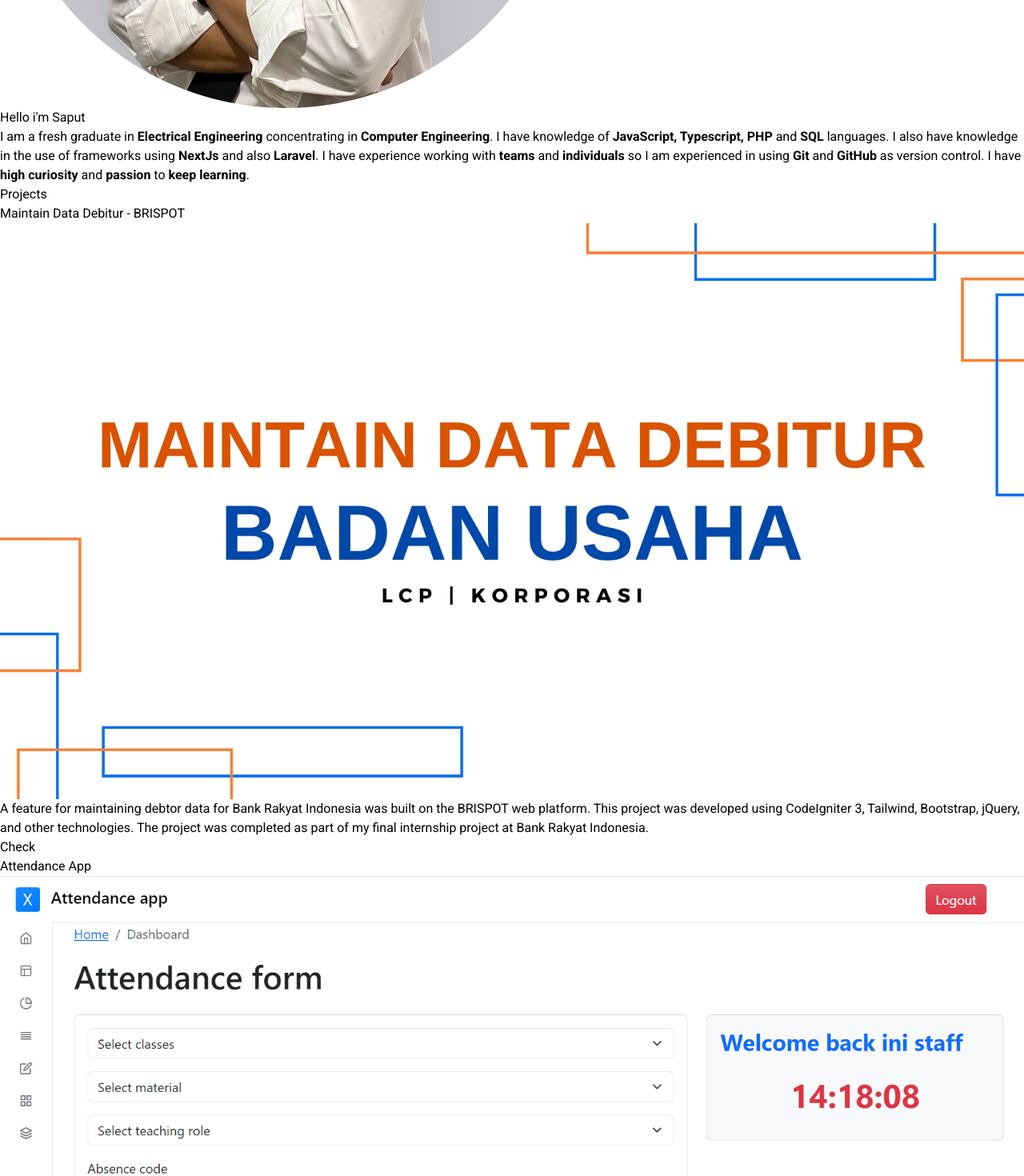
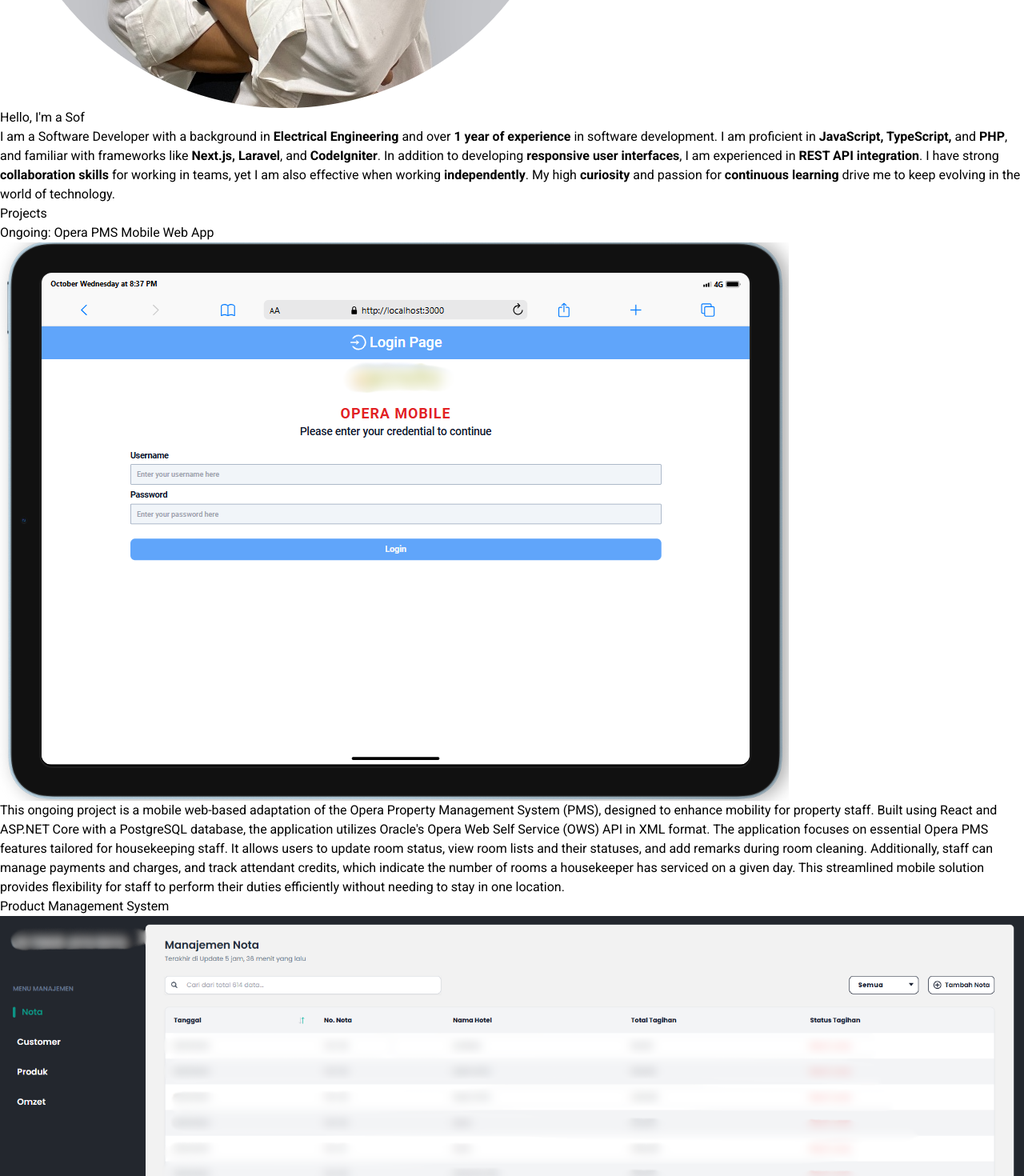
Before and after one commit to SaputraUta/my-portfolio, a React (Vite) app: page / in a window 1280 px wide. Shown: the part 860-2330 px from the top of the page at 80% size. Built offline with nearby package versions, Linux system fonts and the light colour scheme.

Commit message:
new update

```diff
--- a/src/components/Footer.tsx
+++ b/src/components/Footer.tsx
@@ -23,11 +23,11 @@
               Saputra Uta
             </a>
             <a
-              href="https://www.instagram.com/saputrauta_/"
+              href="https://www.instagram.com/saputrautaaa/"
               className="flex items-center hover:text-slate-300 transition text-base sm:text-lg"
             >
               <FaInstagram size={25} className="mr-2" />
-              @saputrauta_
+              @saputrautaaa
             </a>
           </div>
         </div>
--- a/src/components/Hero.tsx
+++ b/src/components/Hero.tsx
@@ -23,10 +23,10 @@
       </div>
       <div className="text-slate-700 font-bold text-2xl sm:text-3xl lg:text-5xl sm:text tracking-wider text-center flex flex-col gap-5 md:gap-10">
         <p>
-          Hello i'm
+          Hello, I'm
           <span className="text-blue-700">
             <TypeAnimation
-              sequence={[" Saputra!", 1000, " a Web Developer!", 1000]}
+              sequence={[" Saputra!", 1000, " a Software Developer!", 1000]}
               wrapper="span"
               speed={10}
               repeat={Infinity}
@@ -34,16 +34,17 @@
           </span>
         </p>
         <p className="text-justify text-slate-700 text-base sm:text-lg md:text-xl lg:text-2xl tracking-wide font-normal leading-normal">
-          I am a fresh graduate in <b>Electrical Engineering</b> concentrating
-          in <b>Computer Engineering</b>. I have knowledge of
-          <b> JavaScript, Typescript, PHP</b> and <b>SQL </b>
-          languages. I also have knowledge in the use of frameworks using
-          <b> NextJs </b>
-          and also <b>Laravel</b>. I have experience working with <b>teams </b>
-          and <b>individuals </b>
-          so I am experienced in using <b>Git</b> and <b>GitHub</b> as version
-          control. I have <b>high curiosity</b> and <b>passion</b> to{" "}
-          <b>keep learning</b>.
+          I am a Software Developer with a background in{" "}
+          <b>Electrical Engineering</b> and over <b>1 year of experience</b> in
+          software development. I am proficient in{" "}
+          <b>JavaScript, TypeScript,</b> and <b>PHP</b>, and familiar with
+          frameworks like <b>Next.js, Laravel</b>, and <b>CodeIgniter</b>. In
+          addition to developing <b>responsive user interfaces</b>, I am
+          experienced in <b>REST API integration</b>. I have strong{" "}
+          <b>collaboration skills</b> for working in teams, yet I am also
+          effective when working <b>independently</b>. My high <b>curiosity</b>{" "}
+          and passion for <b>continuous learning</b> drive me to keep evolving
+          in the world of technology.
         </p>
       </div>
       <div className="absolute -z-20 md:left-1/4">
--- a/src/components/ProjectCart.tsx
+++ b/src/components/ProjectCart.tsx
@@ -4,10 +4,11 @@
   title: string;
   img: string;
   body: string;
-  link: string;
+  link?: string;
+  isAccessable?: boolean;
 }
 
-export default function ProjectCart({ title, img, body, link }: Props) {
+export default function ProjectCart({ title, img, body, link, isAccessable = true }: Props) {
   const [isVisible, setIsVisible] = useState(false);
   const projectCartRef = useRef<HTMLDivElement>(null);
   useEffect(() => {
@@ -56,12 +57,12 @@
           {body}
         </p>
       </div>
-      <a
+      {isAccessable && <a
         href={link}
         className="font-bold self-center w-full text-center py-2 text-sm sm:text-base rounded-lg bg-slate-700 text-white hover:bg-slate-800 my-2"
       >
         Check
-      </a>
+      </a>}
     </div>
   );
 }
--- a/src/components/ProjectList.tsx
+++ b/src/components/ProjectList.tsx
@@ -3,6 +3,24 @@
 export default function ProjectList() {
   return (
     <div className="mx-10 grid grid-cols-1 md:grid-cols-2 justify-items-center gap-10">
+      <ProjectCart
+        title="Ongoing: Opera PMS Mobile Web App"
+        img="project9.png"
+        isAccessable={false}
+        body="This ongoing project is a mobile web-based adaptation of the Opera Property Management System (PMS), designed to enhance mobility for property staff. Built using React and ASP.NET Core with a PostgreSQL database, the application utilizes Oracle's Opera Web Self Service (OWS) API in XML format.
+The application focuses on essential Opera PMS features tailored for housekeeping staff. It allows users to update room status, view room lists and their statuses, and add remarks during room cleaning. Additionally, staff can manage payments and charges, and track attendant credits, which indicate the number of rooms a housekeeper has serviced on a given day.
+This streamlined mobile solution provides flexibility for staff to perform their duties efficiently without needing to stay in one location.
+
+"
+      />
+      <ProjectCart
+        title="Product Management System"
+        img="project8.png"
+        isAccessable={false}
+        body="An application built for a product broker that sells to various customers, including hotels and restaurants. This system manages products, customers, and invoices. Key features include tracking total bills, fully paid bills, and outstanding balances across all customers. It also enables invoice generation to itemize outstanding debts with options to save as PDF and print directly. The product notes section includes automated calculations for price, quantity, and total, as well as export and print options for customer records. The revenue feature provides reports on company earnings over selected timeframes, with export and print capabilities.
+
+This project was developed by a team of three: a designer, a backend & frontend developer, and myself as the project manager & frontend developer. It was built using React, Express.js, and MySQL. For confidentiality reasons, access to the application cannot be shared publicly."
+      />
       <ProjectCart
         title="Maintain Data Debitur - BRISPOT"
         img="project7.jpg"
@@ -49,18 +67,6 @@
         link="https://drive.google.com/file/d/1vg_zjVLQIDvbly2y0_VSUQl2lQiH_Q5D/view?usp=sharing"
         body="Blog application built using PHP and using the Laravel framework. Implementing authentication and authorization features to enhance this application. Using MYSQL as DBMS and using Eloquent ORM. Users can upload their posts and be read by all users, users can also upload their own images. Each post has a category, and only admin can add a category."
       />
-      <ProjectCart
-        title="BookShelf Application"
-        img="project3.png"
-        link="https://bookself-apps.netlify.app/"
-        body="Developed as the final project for IDCamp 2023's
-        Basic-Beginner Front-End Class, Bookshelf App reflects
-        foundational skills in vanilla JavaScript. The application underscores proficiency in utilizing
-        local storage and session storage for efficient data management.
-        This project marks a key achievement in my front-end development
-        journey, offering hands-on experience in creating interactive web
-        applications."
-      />
     </div>
   );
 }
```
Also changed, not shown: public/project8.png (added), public/project9.png (added).
